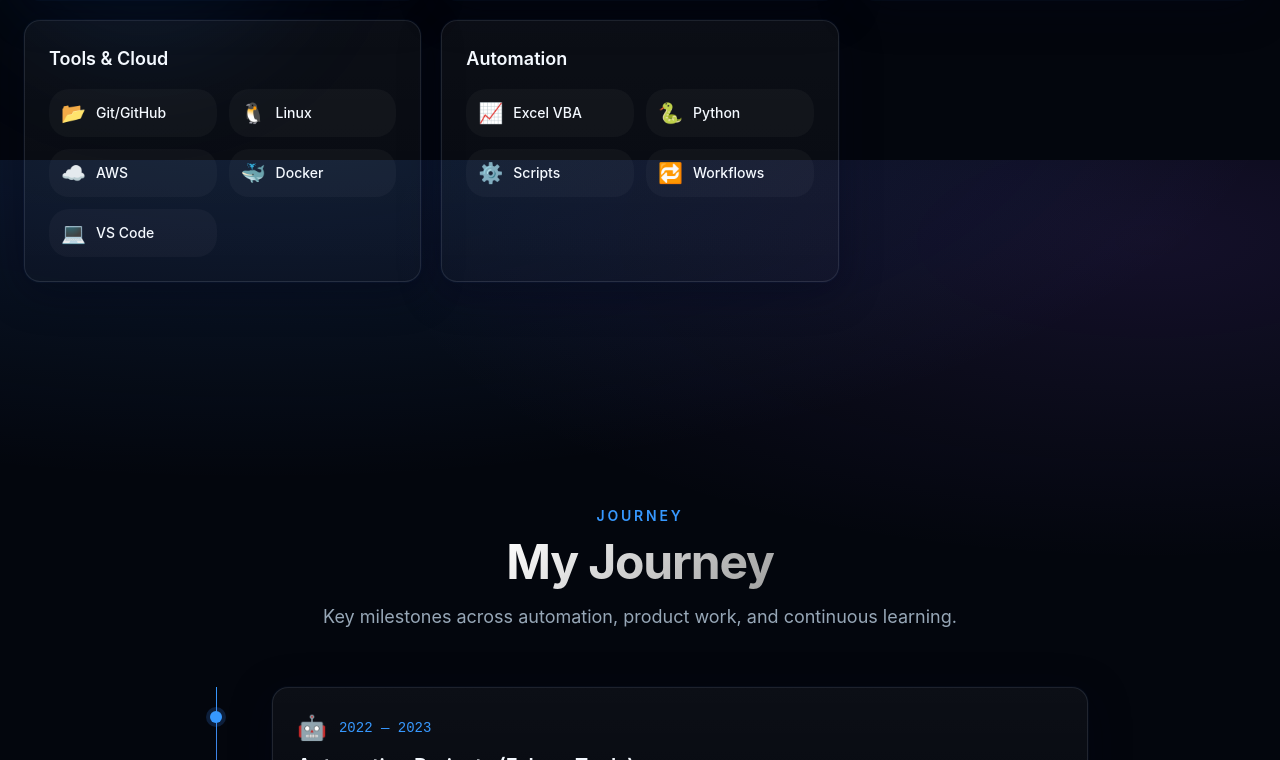
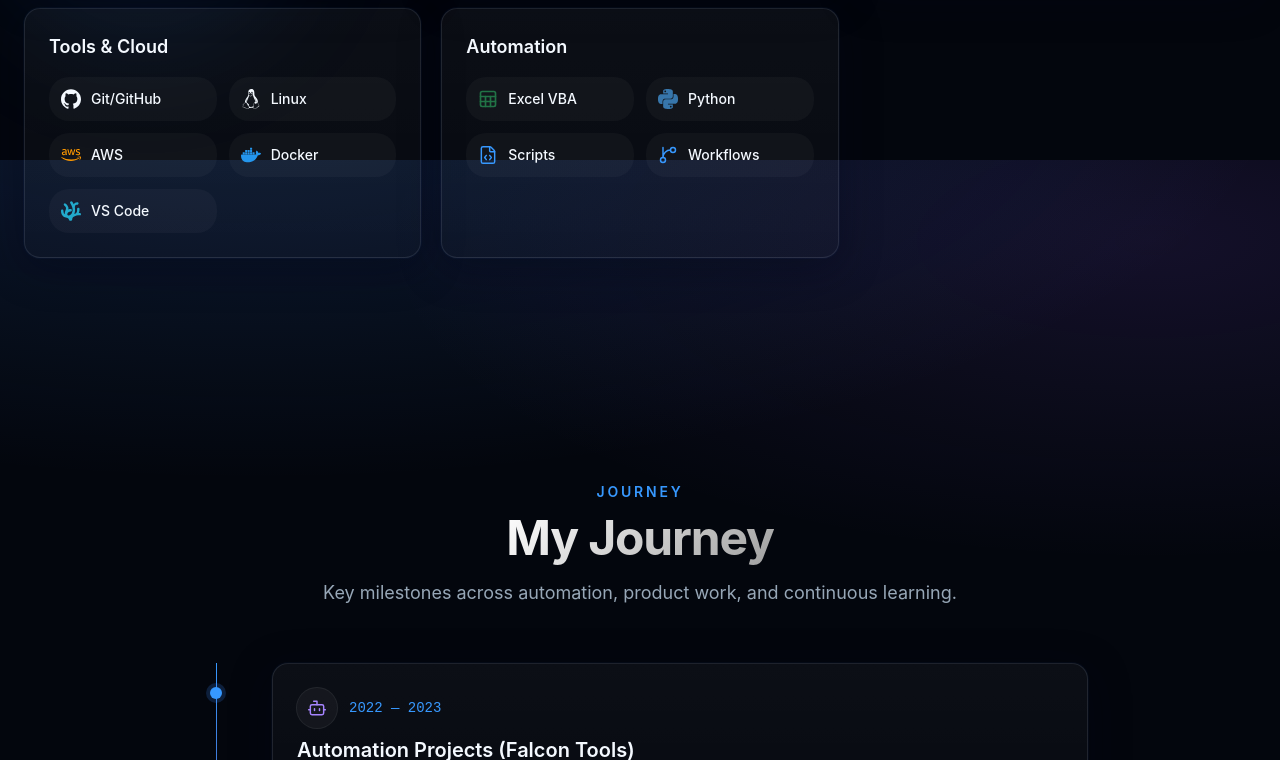
Before and after one commit to SebasCastle/Portafolio, a React (Vite) app: page /Home in a window 1280 px wide. Shown: the part 3040-3800 px from the top of the page. Built offline with nearby package versions, Linux system fonts and the light colour scheme; a web font is replaced by a local one.

Commit message:
Replace Skills and Journey emoji icons with SVG icon components
Use react-icons Simple Icons and Font Awesome for tech brands, plus
lucide-react for generic skills and journey milestone visuals.

Co-authored-by: Sebastian <sebastiancastillozamudio@hotmail.com>

```diff
--- /dev/null
+++ b/src/Components/icons/JourneyIcon.tsx
@@ -0,0 +1,40 @@
+import { Bot, Database, LineChart, TestTubeDiagonal } from "lucide-react"
+import { cn } from "@/lib/utils"
+
+const journeyIcons = {
+  falcon: Bot,
+  avis: TestTubeDiagonal,
+  freelance: Database,
+  growth: LineChart,
+} as const
+
+const journeyAccent: Record<keyof typeof journeyIcons, string> = {
+  falcon: "text-violet-400",
+  avis: "text-sky-400",
+  freelance: "text-emerald-400",
+  growth: "text-accent",
+}
+
+interface JourneyIconProps {
+  journeyId: string
+  className?: string
+}
+
+export function JourneyIcon({ journeyId, className }: JourneyIconProps) {
+  const Icon = journeyIcons[journeyId as keyof typeof journeyIcons]
+  if (!Icon) return null
+
+  const colorClass = journeyAccent[journeyId as keyof typeof journeyIcons] ?? "text-accent"
+
+  return (
+    <span
+      className={cn(
+        "inline-flex size-10 shrink-0 items-center justify-center rounded-xl bg-white/[0.04] ring-1 ring-white/10",
+        className,
+      )}
+      aria-hidden
+    >
+      <Icon className={cn("size-5", colorClass)} strokeWidth={1.75} aria-hidden />
+    </span>
+  )
+}
--- /dev/null
+++ b/src/Components/icons/TechIcon.tsx
@@ -0,0 +1,104 @@
+import type { ComponentType } from "react"
+import { FaAws, FaJava } from "react-icons/fa6"
+import { Database, FileCode, GitBranch, Sheet, type LucideProps } from "lucide-react"
+import {
+  SiCss,
+  SiDocker,
+  SiExpress,
+  SiGithub,
+  SiHtml5,
+  SiLinux,
+  SiMysql,
+  SiNestjs,
+  SiNodedotjs,
+  SiPostgresql,
+  SiPython,
+  SiReact,
+  SiTailwindcss,
+  SiTypescript,
+  SiVscodium,
+} from "react-icons/si"
+import { cn } from "@/lib/utils"
+
+type BrandIcon = ComponentType<{ className?: string }>
+type LucideIcon = ComponentType<LucideProps>
+
+const brandIcons: Record<string, BrandIcon> = {
+  react: SiReact,
+  typescript: SiTypescript,
+  tailwind: SiTailwindcss,
+  html: SiHtml5,
+  css: SiCss,
+  nodejs: SiNodedotjs,
+  nestjs: SiNestjs,
+  express: SiExpress,
+  java: FaJava,
+  python: SiPython,
+  mysql: SiMysql,
+  postgresql: SiPostgresql,
+  excel: Sheet,
+  git: SiGithub,
+  linux: SiLinux,
+  aws: FaAws,
+  docker: SiDocker,
+  vscode: SiVscodium,
+  "excel-vba": Sheet,
+}
+
+const lucideIcons: Record<string, LucideIcon> = {
+  sql: Database,
+  scripts: FileCode,
+  workflows: GitBranch,
+}
+
+const brandColor: Partial<Record<string, string>> = {
+  react: "text-[#61DAFB]",
+  typescript: "text-[#3178C6]",
+  tailwind: "text-[#38BDF8]",
+  html: "text-[#E34F26]",
+  css: "text-[#1572B6]",
+  nodejs: "text-[#339933]",
+  nestjs: "text-[#E0234E]",
+  express: "text-muted-foreground",
+  java: "text-[#ED8B00]",
+  python: "text-[#3776AB]",
+  mysql: "text-[#4479A1]",
+  postgresql: "text-[#4169E1]",
+  excel: "text-[#217346]",
+  git: "text-foreground",
+  linux: "text-foreground",
+  aws: "text-[#FF9900]",
+  docker: "text-[#2496ED]",
+  vscode: "text-[#22AACC]",
+  "excel-vba": "text-[#217346]",
+  sql: "text-accent",
+  scripts: "text-accent",
+  workflows: "text-accent",
+}
+
+interface TechIconProps {
+  id: string
+  className?: string
+}
+
+export function TechIcon({ id, className }: TechIconProps) {
+  const colorClass = brandColor[id] ?? "text-accent"
+
+  const Lucide = lucideIcons[id]
+  if (Lucide) {
+    return (
+      <Lucide
+        className={cn("size-5 shrink-0", colorClass, className)}
+        aria-hidden
+        strokeWidth={1.75}
+      />
+    )
+  }
+
+  const Brand = brandIcons[id]
+  if (!Brand) return null
+
+  return (
+    <Brand className={cn("size-5 shrink-0", colorClass, className)} aria-hidden />
+  )
+}
--- a/src/HomePage/Components/experience-section.tsx
+++ b/src/HomePage/Components/experience-section.tsx
@@ -1,4 +1,5 @@
 import { motion, useReducedMotion } from "framer-motion"
+import { JourneyIcon } from "@/Components/icons/JourneyIcon"
 import { SectionHeading } from "@/Components/ui/section-heading"
 import { journeyItems } from "@/data/journey"
 import { useI18n } from "@/i18n"
@@ -34,9 +35,7 @@ export function ExperienceSection() {
                   <span className="absolute left-4 sm:left-6 top-6 h-3 w-3 -translate-x-1/2 rounded-full bg-accent shadow-[0_0_0_4px_rgba(59,130,246,0.2)]" />
                   <article className="glow-card rounded-2xl p-5 sm:p-6">
                     <div className="flex items-center gap-3 mb-2">
-                      <span className="text-2xl" aria-hidden>
-                        {item.icon}
-                      </span>
+                      <JourneyIcon journeyId={item.id} />
                       <span className="text-accent font-mono text-xs sm:text-sm">
                         {copy?.period ?? item.period}
                       </span>
--- a/src/HomePage/Components/skills-section.tsx
+++ b/src/HomePage/Components/skills-section.tsx
@@ -1,4 +1,5 @@
 import { motion, useReducedMotion } from "framer-motion"
+import { TechIcon } from "@/Components/icons/TechIcon"
 import { SectionHeading } from "@/Components/ui/section-heading"
 import { skillCategories } from "@/data/skills"
 import { useI18n } from "@/i18n"
@@ -39,9 +40,7 @@ export function SkillsSection() {
                     key={item.name}
                     className="flex items-center gap-2.5 rounded-xl bg-white/[0.03] px-3 py-2.5 min-h-11"
                   >
-                    <span className="text-xl" aria-hidden>
-                      {item.icon}
-                    </span>
+                    <TechIcon id={item.icon} />
                     <span className="text-sm font-medium">{item.name}</span>
                   </li>
                 ))}
--- a/src/data/journey.ts
+++ b/src/data/journey.ts
@@ -3,7 +3,6 @@ export interface JourneyItem {
   period: string
   title: string
   description: string
-  icon: string
 }
 
 export const journeyItems: JourneyItem[] = [
@@ -13,7 +12,6 @@ export const journeyItems: JourneyItem[] = [
     title: "Automation Projects (Falcon Tools)",
     description:
       "Building advanced automation tools for business processes and data workflows using Excel.",
-    icon: "🤖",
   },
   {
     id: "avis",
@@ -21,7 +19,6 @@ export const journeyItems: JourneyItem[] = [
     title: "Data, design and QA Analyst (Avis)",
     description:
       "Code improvement and optimization with Nest, design with Tailwind and React, unit tests and analysis using Excel.",
-    icon: "📝",
   },
   {
     id: "freelance",
@@ -29,13 +26,11 @@ export const journeyItems: JourneyItem[] = [
     title: "SQL & Database Design (Freelance)",
     description:
       "Database design and optimization, complex queries, WordPress sites, and design with Elementor and Breakdance.",
-    icon: "🗄️",
   },
   {
     id: "growth",
     period: "Ongoing",
     title: "Personal Growth",
     description: "Continuous learning, coding, and growing on the software engineering path.",
-    icon: "💻",
   },
 ]
--- a/src/data/skills.ts
+++ b/src/data/skills.ts
@@ -14,53 +14,53 @@ export const skillCategories: SkillCategory[] = [
     id: "frontend",
     title: "Frontend",
     items: [
-      { name: "React", icon: "⚛️" },
-      { name: "TypeScript", icon: "📘" },
-      { name: "Tailwind", icon: "💨" },
-      { name: "HTML", icon: "📄" },
-      { name: "CSS", icon: "🎨" },
+      { name: "React", icon: "react" },
+      { name: "TypeScript", icon: "typescript" },
+      { name: "Tailwind", icon: "tailwind" },
+      { name: "HTML", icon: "html" },
+      { name: "CSS", icon: "css" },
     ],
   },
   {
     id: "backend",
     title: "Backend",
     items: [
-      { name: "Node.js", icon: "🟢" },
-      { name: "NestJS", icon: "🦅" },
-      { name: "Express", icon: "🚂" },
-      { name: "Java", icon: "☕" },
-      { name: "Python", icon: "🐍" },
+      { name: "Node.js", icon: "nodejs" },
+      { name: "NestJS", icon: "nestjs" },
+      { name: "Express", icon: "express" },
+      { name: "Java", icon: "java" },
+      { name: "Python", icon: "python" },
     ],
   },
   {
     id: "database",
     title: "Database",
     items: [
-      { name: "SQL", icon: "🗄️" },
-      { name: "MySQL", icon: "🐬" },
-      { name: "PostgreSQL", icon: "🐘" },
-      { name: "Excel", icon: "📊" },
+      { name: "SQL", icon: "sql" },
+      { name: "MySQL", icon: "mysql" },
+      { name: "PostgreSQL", icon: "postgresql" },
+      { name: "Excel", icon: "excel" },
     ],
   },
   {
     id: "tools",
     title: "Tools & Cloud",
     items: [
-      { name: "Git/GitHub", icon: "📂" },
-      { name: "Linux", icon: "🐧" },
-      { name: "AWS", icon: "☁️" },
-      { name: "Docker", icon: "🐳" },
-      { name: "VS Code", icon: "💻" },
+      { name: "Git/GitHub", icon: "git" },
+      { name: "Linux", icon: "linux" },
+      { name: "AWS", icon: "aws" },
+      { name: "Docker", icon: "docker" },
+      { name: "VS Code", icon: "vscode" },
     ],
   },
   {
     id: "automation",
     title: "Automation",
     items: [
-      { name: "Excel VBA", icon: "📈" },
-      { name: "Python", icon: "🐍" },
-      { name: "Scripts", icon: "⚙️" },
-      { name: "Workflows", icon: "🔁" },
+      { name: "Excel VBA", icon: "excel-vba" },
+      { name: "Python", icon: "python" },
+      { name: "Scripts", icon: "scripts" },
+      { name: "Workflows", icon: "workflows" },
     ],
   },
 ]
```
